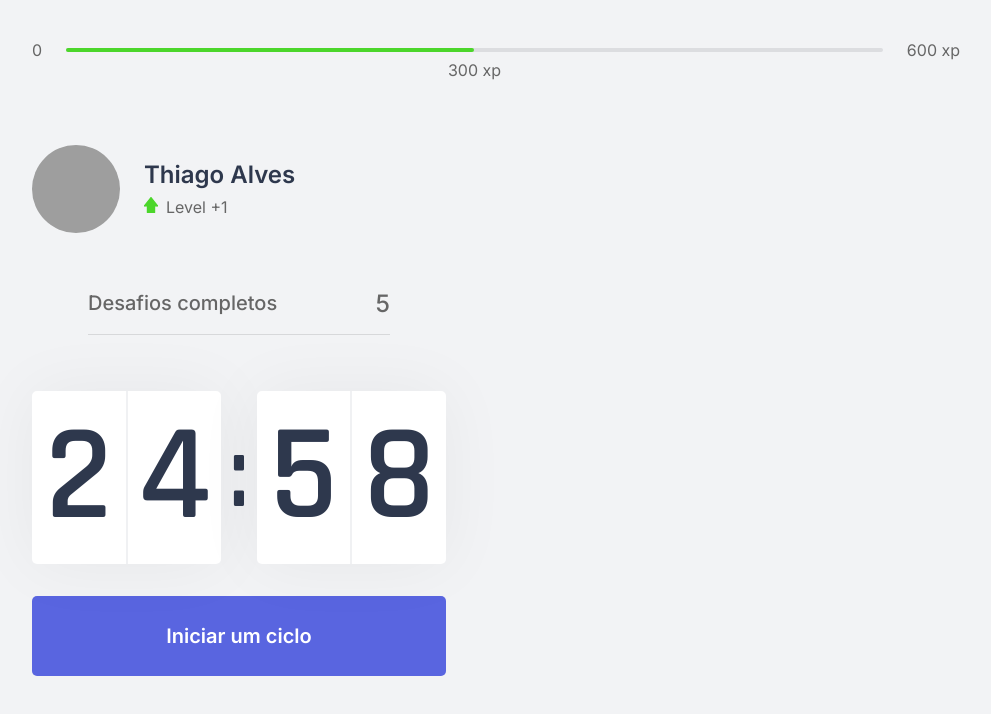
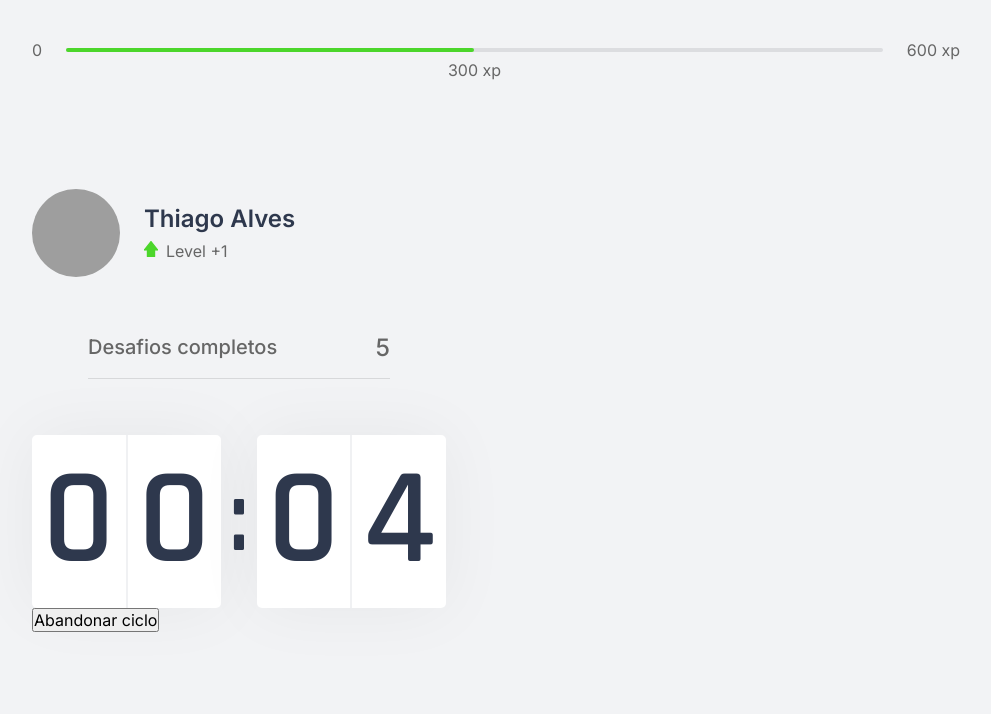
Before and after one commit to the-one-who-knoccks/NextLevelWeek4-Master, a Next.js app: page / in a window 1280 px wide. Both pictures are taken after a click on the button "Iniciar um ciclo". Shown: the top 714 px of the page, without its empty margins (144-1135 px from the left). Built offline with nearby package versions, Linux system fonts and the light colour scheme; grey boxes are pictures that could not be loaded.

Commit message:
Created the rest counter button
Countdown component

```diff
--- a/src/Components/Countdown.tsx
+++ b/src/Components/Countdown.tsx
@@ -1,9 +1,13 @@
 import { useState, useEffect } from 'react';
 import styles from '../styles/components/Countdown.module.css';
 
+//Pure Javascript that stops the setTimeout function
+let countdownTimeout: NodeJS.Timeout;
+
 export function Countdown() {
-  const [time, setTime] = useState(25 * 60);
-  const [active, setActive] = useState(false);
+  const [time, setTime] = useState(0.1 * 60);
+  const [isActive, setIsActive] = useState(false);
+  const [hasFinished, setHasFinished] = useState(false)
 
   const minutes = Math.floor(time / 60);
   const seconds = time % 60;
@@ -11,17 +15,30 @@
   const [minuteLeft, minuteRight] = String(minutes).padStart(2, '0').split('');
   const [secondLeft, secondRight] = String(seconds).padStart(2, '0').split('');
 
+  //Function to start the countdown
   function startCountdown() {
-    setActive(true);
+    setIsActive(true);
+  }
+
+  //Function to reset the countdown
+  function resetCountDown() {
+    //Function to clear the setTimeout
+    clearTimeout(countdownTimeout);
+    setIsActive(false);
+    setTime(0.1 * 60);
   }
 
   useEffect(() => {
-   if (active && time > 0) {
-     setTimeout(() => {
-       setTime(time -1);
+    if (isActive && time > 0) {
+      countdownTimeout = setTimeout(() => {
+        setTime(time - 1);
       }, 1000)
+    } else if (
+      isActive && time === 0) {
+      setHasFinished(true);
+      setIsActive(false);
     }
-  }, [active, time])
+  }, [isActive, time])
 
   return (
     <div>
@@ -37,13 +54,31 @@
         </div>
       </div>
 
+      { hasFinished ? (
+        <button
+          disabled
+          className={styles.countdownButton}
+        >
+          Ciclo encerrado!
+        </button>
+      ) : (
+          <>
+            { isActive ? (<button
+              type="button"
+              className={`${styles.countdownButton} ${styles.countdownButtonActive}`}
+              onClick={resetCountDown}
+            >
+              Abandonar ciclo
+            </button>) :
               <button
                 type="button"
-        className={styles.CountDownButton}
+                className={styles.countdownButton}
                 onClick={startCountdown}
               >
                 Iniciar um ciclo
-      </button>
+            </button>}
+          </>
+        )}
     </div>
   );
 }
```
Lines whose indentation alone changed are shown as unchanged.
